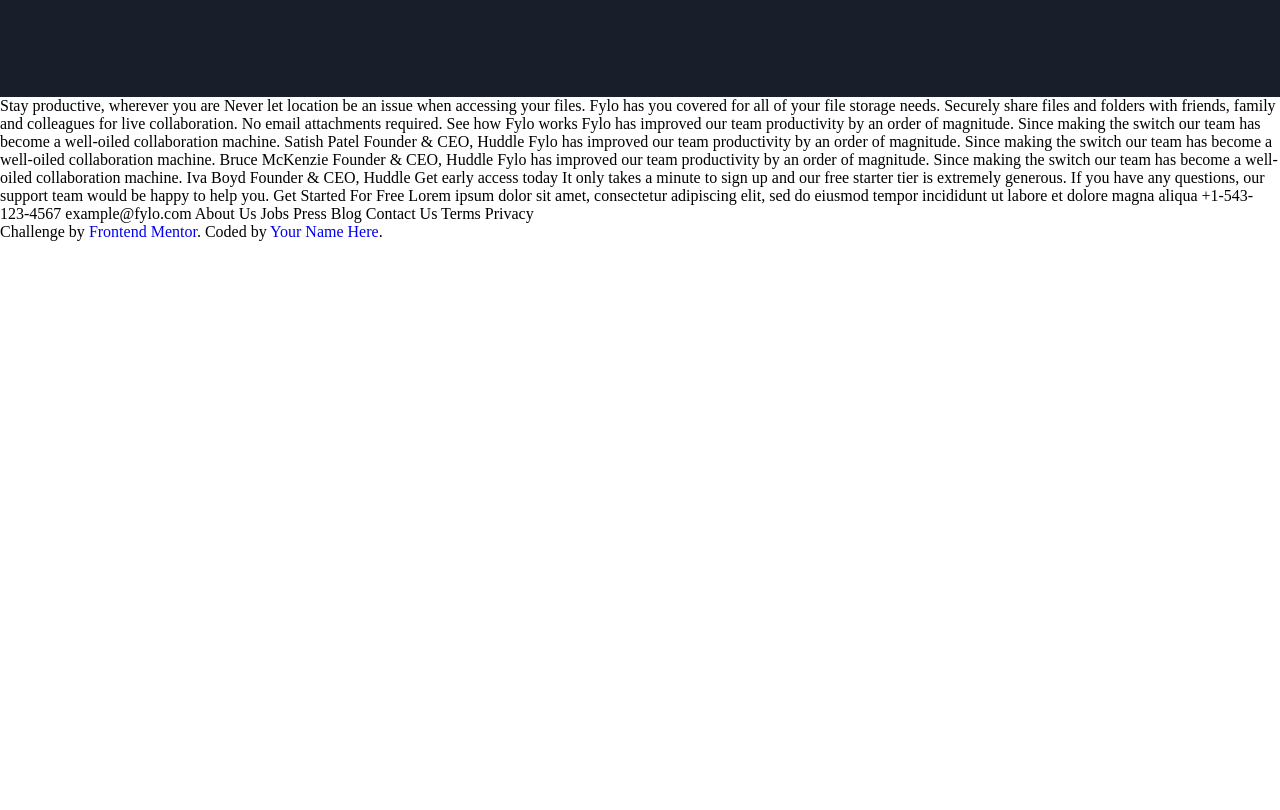
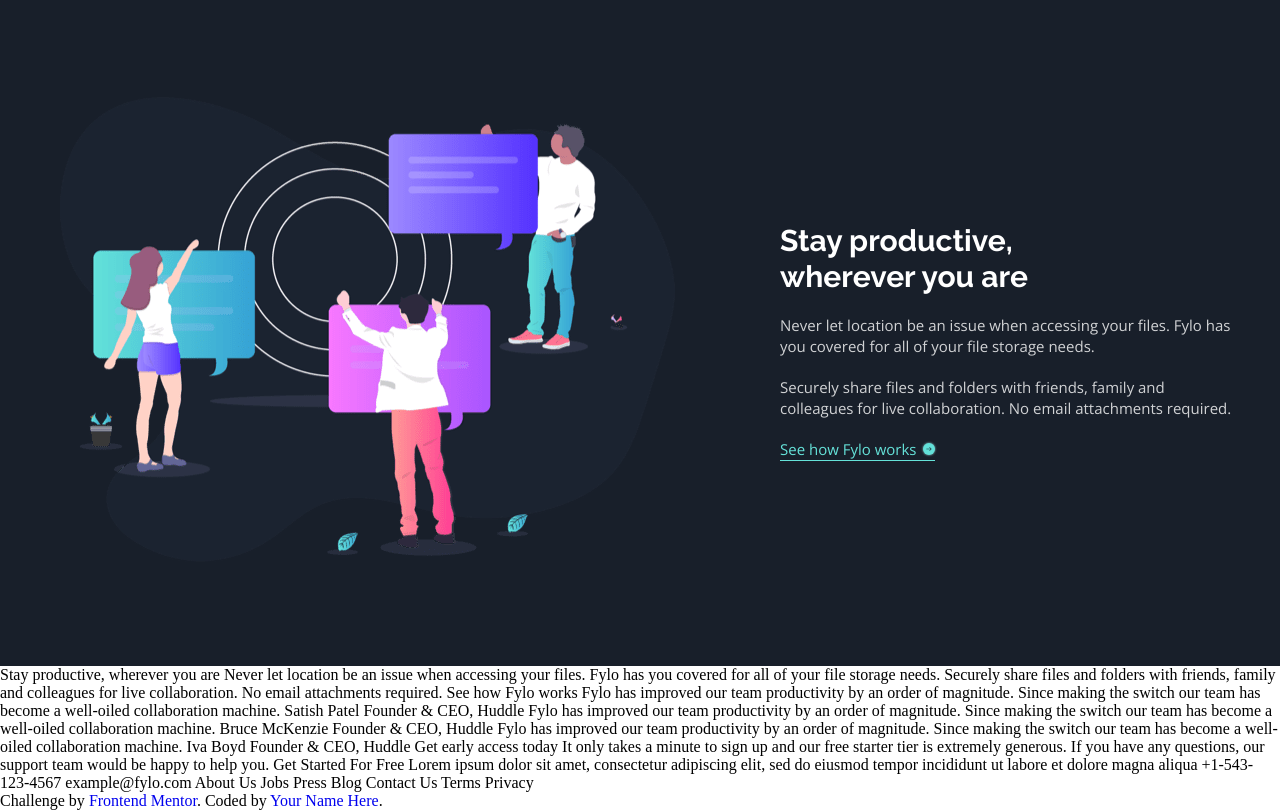
Before and after one commit to Real-mahmoud/Front-End-mentor-Fylo-design, a plain HTML site: page index.html in a window 1280 px wide. Shown: the part 1736-2546 px from the top of the page. Before the commit the page ends 1977 px from the top, so only its background shows below. Drawn offline with nearby package versions, Linux system fonts and the light colour scheme.

Commit message:
adding productivity section

```diff
--- a/CSS/style.css
+++ b/CSS/style.css
@@ -204,3 +204,88 @@
         font-size: 14px;
     }
 }
+
+
+/* productivity */
+
+.productivity {
+    background-color: hsl(218, 28%, 13%);
+    position: relative;
+    padding-bottom: 100px;
+}
+
+.productivity .container {
+    display: grid;
+    grid-template-columns: repeat(2, 500px);
+    gap: 200px;
+    align-items: center;
+
+}
+
+.productivity .container .productivity-content {
+    text-align: left;
+    padding: 20px;
+}
+.productivity .container .productivity-content h2 {
+    color: hsla(0, 0%, 100%);
+    font-size: 30px;
+    font-family: "Raleway", sans-serif;
+    font-weight: 700;
+    margin: 20px 0;
+    width: 300px;
+    line-height: 1.2;
+}
+
+.productivity .container .productivity-content p {
+    color: hsla(0, 0%, 100%, 0.8);
+    font-size: 15px;
+    font-family: "Open Sans", sans-serif;
+    font-weight: 400;
+    line-height: 1.4;
+    margin-bottom: 20px;
+}
+.productivity .container .productivity-content .see-how {
+    display: flex;
+    align-items: center;
+    gap: 5px;
+    position: relative;
+
+}
+.productivity .container .productivity-content .see-how::after {
+    content: "";
+    position: absolute;
+    width: 155px;
+    height: 1px;
+    background-color: hsl(176, 68%, 64%);
+    bottom: -2px;
+    left: 0;
+    transition: all 0.3s ease-in-out;
+
+}
+.productivity .container .productivity-content .see-how:hover::after {
+    background-color: hsla(0, 0%, 100%, 0.8);
+
+}
+.productivity .container .productivity-content .see-how-btn {
+    color: hsl(176, 68%, 64%);
+    font-size: 15px;
+    font-family: "Open Sans", sans-serif;
+    font-weight: 400;
+    border-radius: 50px;
+    transition: all 0.3s ease-in-out;
+
+}
+.productivity .container .productivity-content .see-how:hover .see-how-btn {
+    color: hsla(0, 0%, 100%, 0.8);
+}
+
+@media (max-width: 500px ) {
+    .productivity .container {
+        padding: 0 20px;
+        grid-template-columns: 1fr;
+        gap: 0px;
+    }
+    .productivity-image img {
+        max-width: 330px;
+    }
+}
--- a/index.html
+++ b/index.html
@@ -72,6 +72,25 @@
     </div>
   </section>
 
+  <section class="productivity">
+    <div class="container">
+      <div class="productivity-image">
+        <img src="./images/illustration-stay-productive.png" alt="Illustration of a person working on a laptop while traveling">
+      </div>
+      <div class="productivity-content">
+        <h2>Stay productive, wherever you are</h2>
+        <p>Never let location be an issue when accessing your files. Fylo has you covered for all of your file storage needs.</p>
+        <p>Securely share files and folders with friends, family and colleagues for live collaboration. No email attachments required.</p>
+        <div class="see-how">
+          <a href="#" class="see-how-btn">See how Fylo works</a>
+          <img src="./images/icon-arrow.svg" alt="Arrow icon">
+
+        </div>
+
+      </div>
+    </div>
+  </section>
+
 
 
 
```
